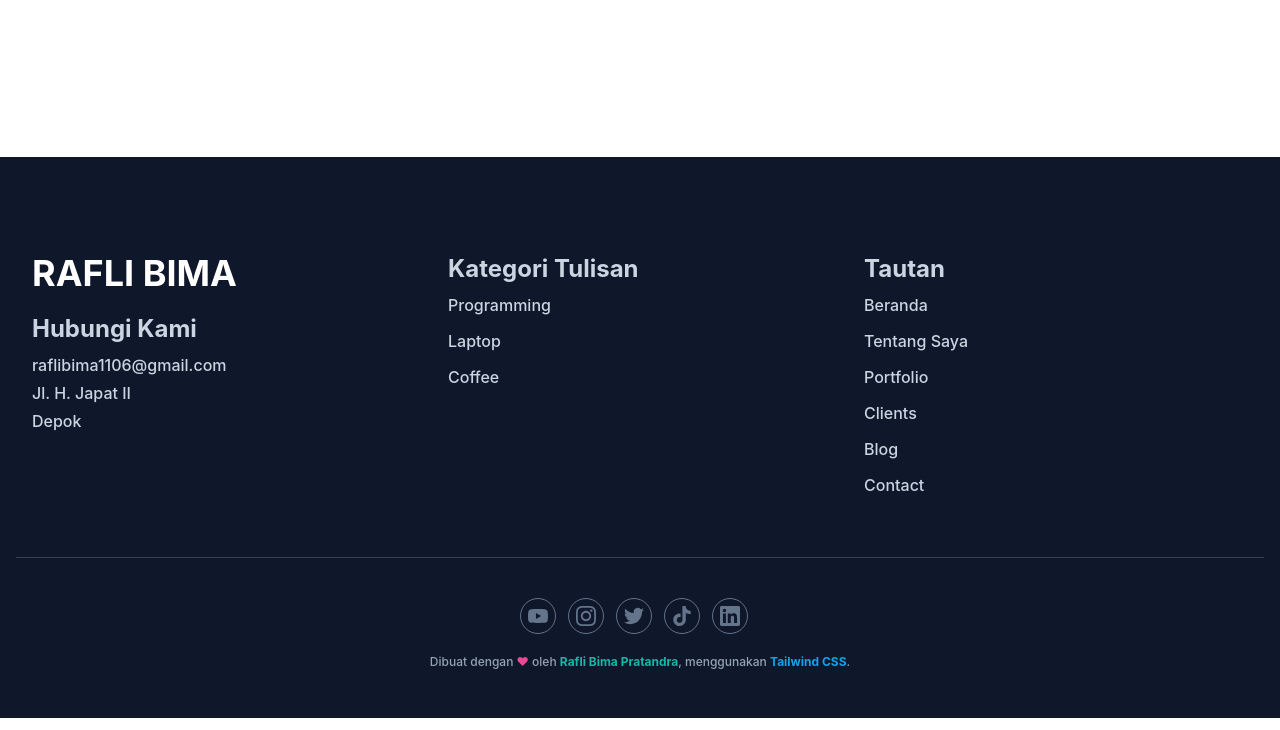
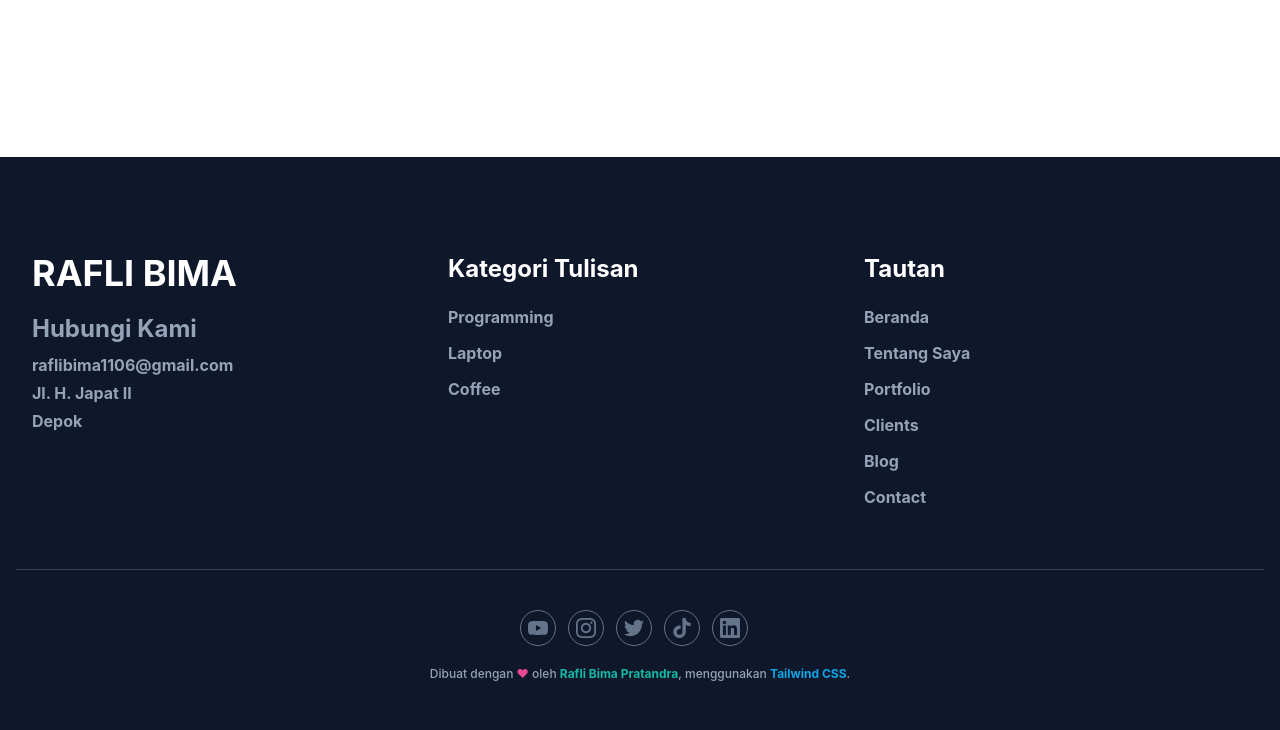
Before and after one commit to raflibima25/portfolio, a website: page index.html in a window 1280 px wide. Shown: the part 4985-5715 px from the top of the page. Drawn offline with Linux system fonts and the light colour scheme.

Commit message:
update Footer

```diff
--- a/index.html
+++ b/index.html
@@ -322,7 +322,7 @@
 		<footer class="pt-24 pb-12 bg-dark">
 			<div class="container">
 				<div class="flex flex-wrap">
-					<div class="w-full px-4 mb-12 text-slate-300 font-medium md:w-1/3">
+					<div class="w-full px-4 mb-12 text-slate-400 font-bold md:w-1/3">
 						<h2 class="font-bold text-4xl text-white mb-5 uppercase">Rafli Bima</h2>
 						<h3 class="font-bold text-2xl mb-2">Hubungi Kami</h3>
 						<p class="mb-1">raflibima1106@gmail.com</p>
@@ -330,8 +330,8 @@
 						<p class="mb-1">Depok</p>
 					</div>
 
-					<div class="w-full px-4 mb-12 text-slate-300 font-medium md:w-1/3">
-						<h3 class="font-bold text-2xl mb-2">Kategori Tulisan</h3>
+					<div class="w-full px-4 mb-12 text-slate-400 font-bold md:w-1/3">
+						<h3 class="font-bold text-2xl text-white mb-5">Kategori Tulisan</h3>
 						<ul>
 							<li>
 								<a href="#" class="inline-block text-base hover:text-primary mb-3">Programming</a>
@@ -345,8 +345,8 @@
 						</ul>
 					</div>
 
-					<div class="w-full px-4 mb-12 text-slate-300 font-medium md:w-1/3">
-						<h3 class="font-bold text-2xl mb-2">Tautan</h3>
+					<div class="w-full px-4 mb-12 text-slate-400 font-bold md:w-1/3">
+						<h3 class="font-bold text-2xl text-white mb-5">Tautan</h3>
 						<ul>
 							<li>
 								<a href="#home" class="inline-block text-base hover:text-primary mb-3">Beranda</a>
```
Also changed, not shown: dist/output.css.
